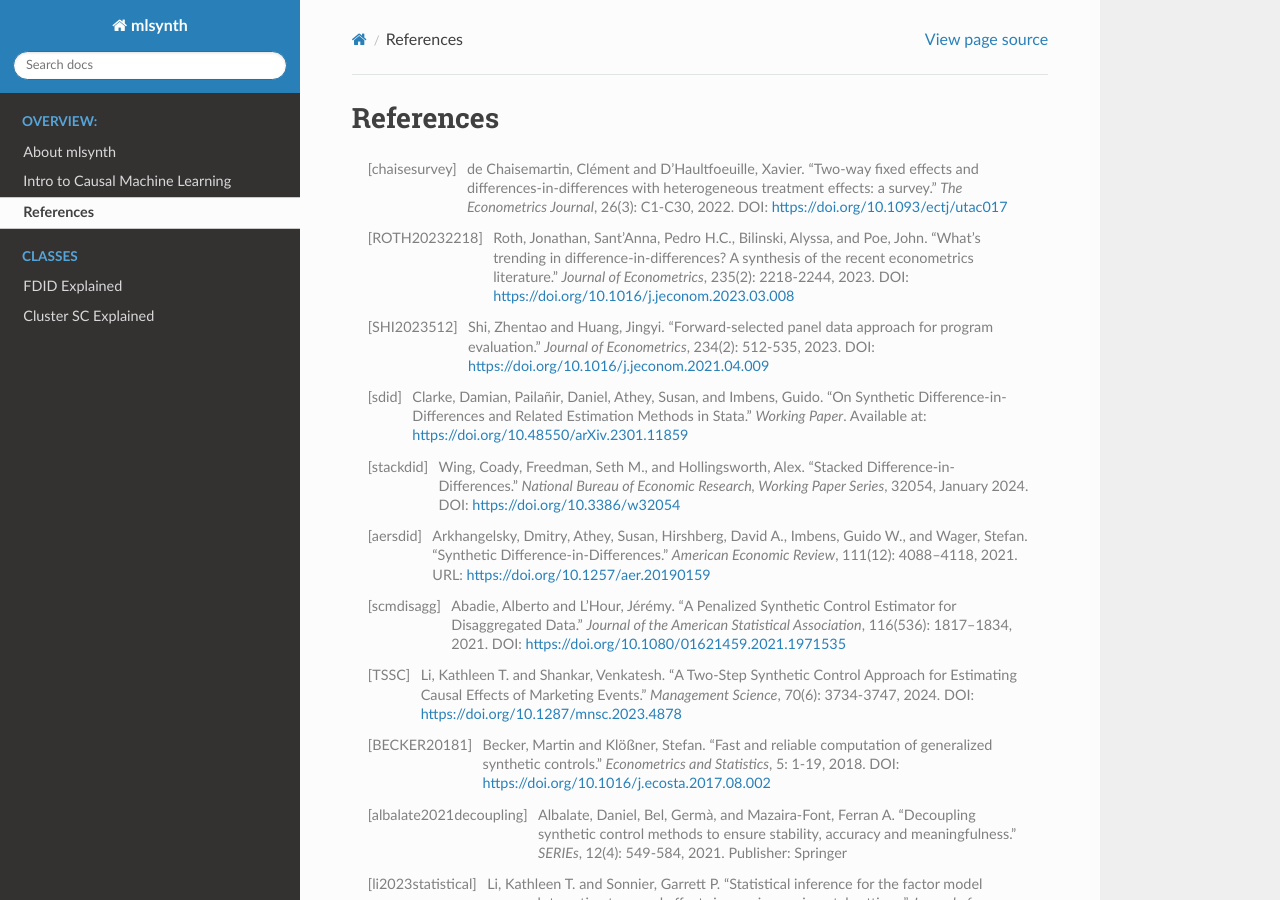
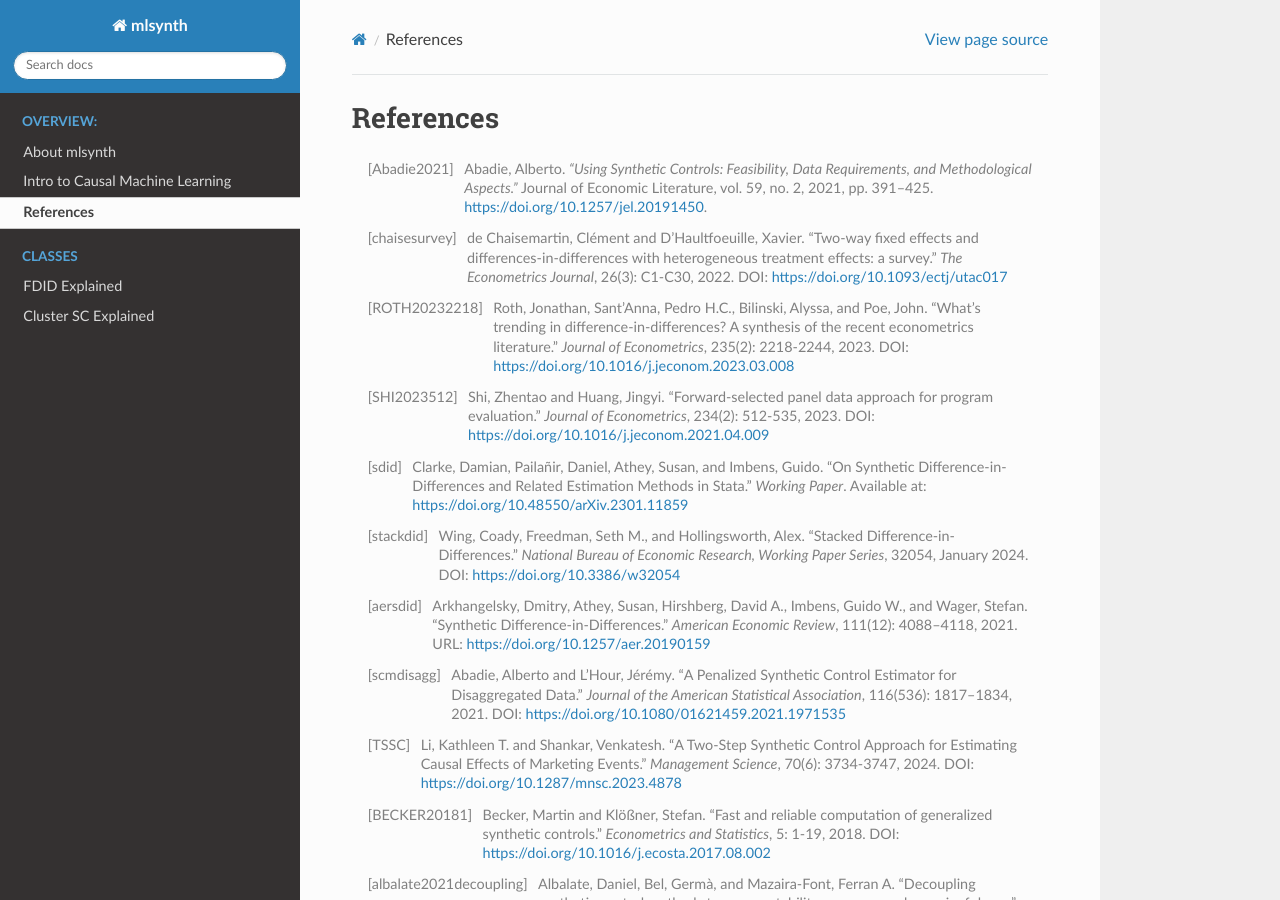
Before and after one commit to jgreathouse9/mlsynth, a Sphinx documentation site: the page built from docs/references.rst, in a window 1280 px wide and 900 px high. Built offline with Sphinx 7.4.7 and the Read the Docs theme 3.1.0, drawn with Linux system fonts in a browser that asks for light colours; pages that are not in the unit, such as notebooks, are missing from menus.

Commit message:
Update references.rst

```diff
--- a/docs/references.rst
+++ b/docs/references.rst
@@ -1,5 +1,8 @@
 References
 ==========
+
+.. [Abadie2021] Abadie, Alberto. *"Using Synthetic Controls: Feasibility, Data Requirements, and Methodological Aspects."* Journal of Economic Literature, vol. 59, no. 2, 2021, pp. 391–425. https://doi.org/10.1257/jel.20191450.
+
 
 .. [chaisesurvey]
     de Chaisemartin, Clément and D'Haultfoeuille, Xavier.
```
